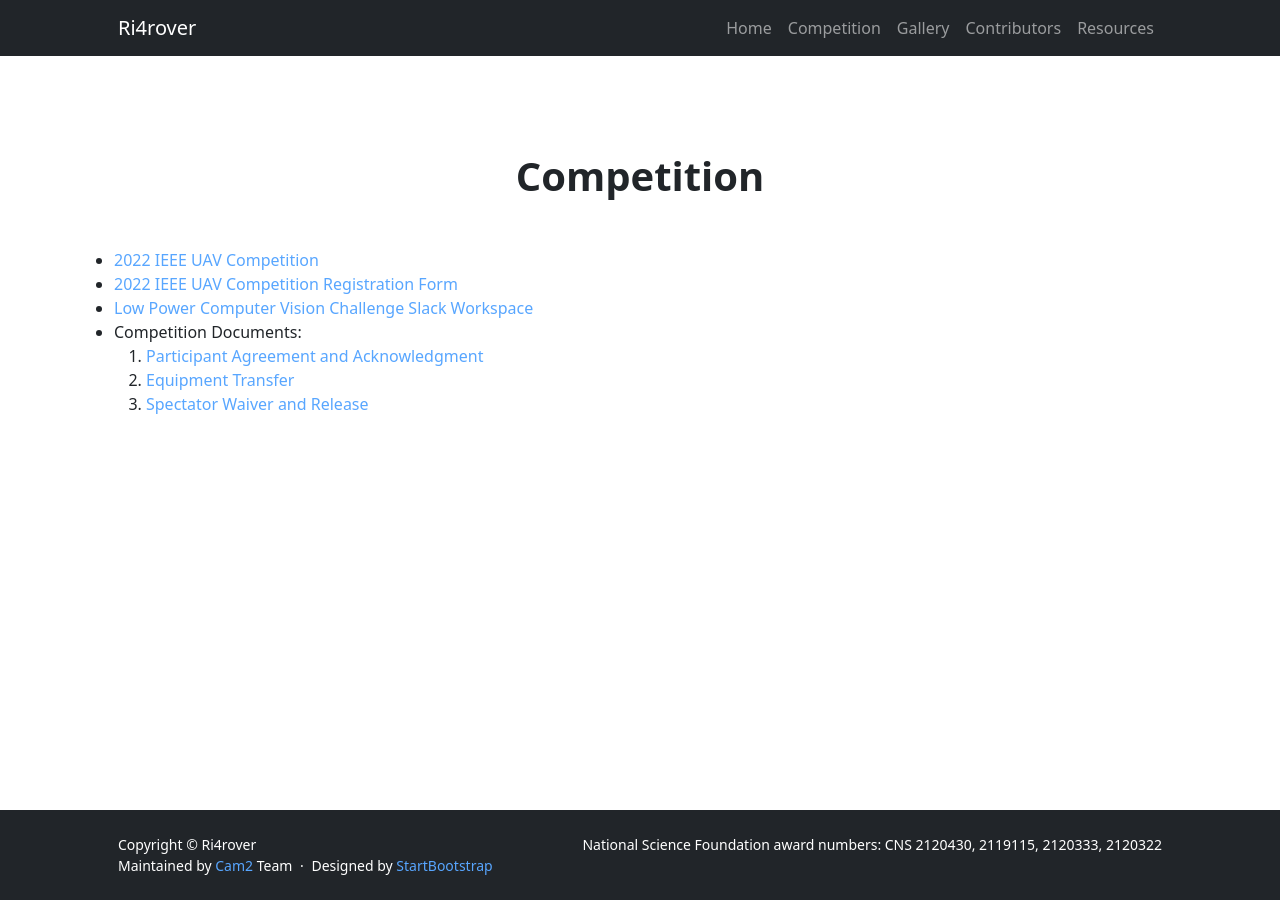
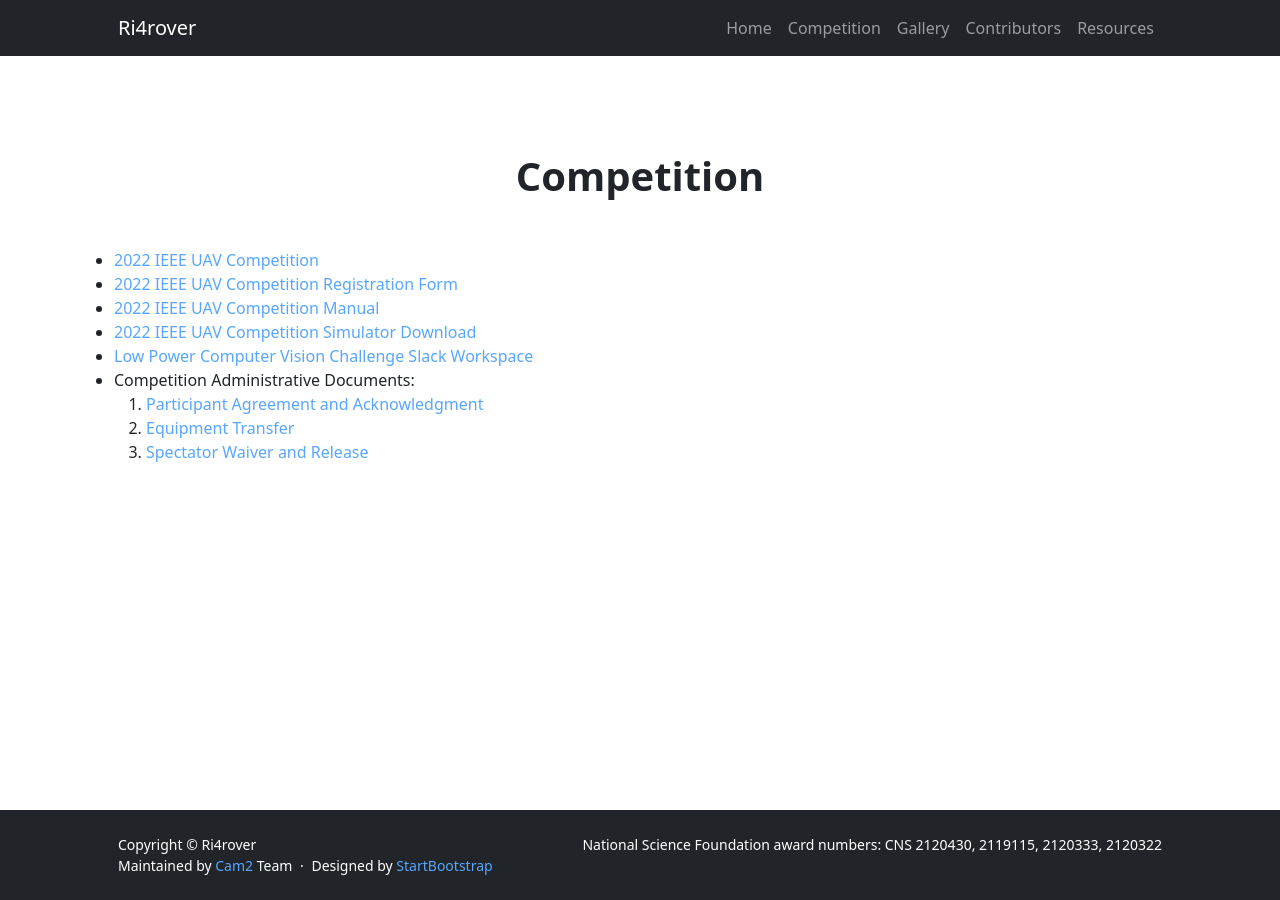
Before and after one commit to OliverQiang/Ri4rover, a Jekyll site: the page built from _pages/competition.html, in a window 1280 px wide. Built offline with Jekyll 4.4.1, drawn with Linux system fonts in a browser that asks for light colours.

Commit message:
Update competition.html

```diff
--- a/_pages/competition.html
+++ b/_pages/competition.html
@@ -20,9 +20,15 @@ title: Ri4rover
                 <a href="https://forms.gle/S98pJD1ptyq7tJQt5">2022 IEEE UAV Competition Registration Form</a>
             </li>
             <li>
+                <a href="https://docs.google.com/document/d/179Nf4x-XsOhoTj6nWD9_Ttxiscu0VW37VOk-8tdt0iw/edit?usp=sharing">2022 IEEE UAV Competition Manual</a>
+            </li>
+            <li>
+                <a href="https://github.com/Hunter314/uavcc-simulator">2022 IEEE UAV Competition Simulator Download</a>
+            </li>
+            <li>
                 <a href="https://lpcvc.slack.com/join/shared_invite/enQtOTQzMzA5OTg0NzA0LTY4YjY2YmI2NmM0YTBhM[…]EwZjI4NTAxYTEyZTkyZmE4ZWVhZWQ0Y2NkOGFhZmY4NzI0YjU4OGUzMWUwNjE">Low Power Computer Vision Challenge Slack Workspace</a>
             </li>
-            <li>Competition Documents:
+            <li>Competition Administrative Documents:
                 <ol>
                 <li>
                     <a href="https://lpcv.ai/static/Participant_Agreement_and_Acknowledgment.docx">Participant Agreement and Acknowledgment</a>
```
